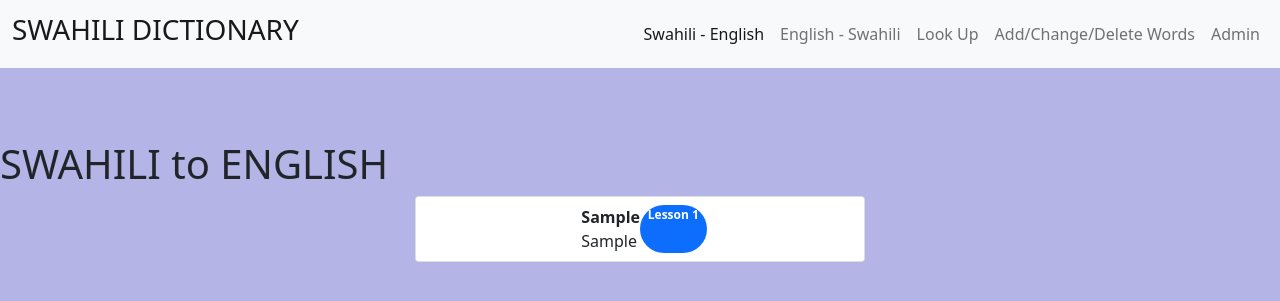
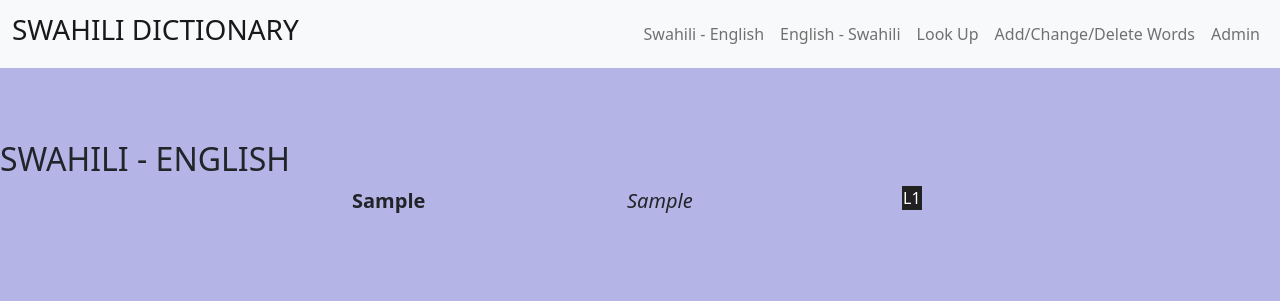
Before and after one commit to Qasper1974/swahili-english-vocab-tool, a Django app: page /ste/ in a window 1280 px wide. Shown: the top 301 px of the page. Run offline with Django 3.2, Linux system fonts and the light colour scheme; tables that the repository leaves empty hold one stand-in row (values such as "Sample post").

Commit message:
make up voc list

```diff
--- a/app/templates/home.html
+++ b/app/templates/home.html
@@ -20,7 +20,7 @@
       <div >
         <ul class="navbar-nav">
           <li class="nav-item">
-            <a class="nav-link active" href="ste">Swahili - English </a>
+            <a class="nav-link" href="ste">Swahili - English </a>
           </li>
           <li class="nav-item">
             <a class="nav-link" href="#">English - Swahili</a>
@@ -29,7 +29,7 @@
             <a class="nav-link" href="#">Look Up</a>
           </li>
           <li class="nav-item">
-            <a class="nav-link "  href="#">Add/Change/Delete Words</a>
+            <a class="nav-link "  href="create_word">Add/Change/Delete Words</a>
           </li>
           <li class="nav-item">
             <a class="nav-link "  href="admin/">Admin</a>
--- a/app/templates/swahili_to_english.html
+++ b/app/templates/swahili_to_english.html
@@ -1,17 +1,17 @@
     {% extends 'home.html' %}
     {% block content %}
 <br>
-   <h1>SWAHILI to ENGLISH</h1>
+   <h2>SWAHILI - ENGLISH</h2>
 
   {% for voc in voc %}
-<ul class="list-group mx-auto" style="width: 450px;">
-    <li class="list-group-item d-flex justify-content-center">
-      <div class="ms-2">
-        <div class="fw-bold">{{ voc.swahili_word }}</div>
-        <span>{{ voc.english_translation }}</span>
-      </div>
-      <span class="badge bg-primary rounded-pill">Lesson {{ voc.lesson }}</span>
-    </li>
-</ul>
+
+<div class="container" style="width: 600px;">
+    <div class="row">
+        <div class="fw-bold col" style="font-size: 20px; height: 40px;">{{ voc.swahili_word }} </div>
+        <div class="col"  style="font-size: 20px; font-style: italic; height: 40px;"> {{ voc.english_translation }} </div>
+        <div class="col-1" style="font-size: 16px;"><span style="color: rgb(255, 255, 255); background-color: rgb(33, 33, 34); padding: 1px;">L{{ voc.lesson }} </span></div>
+  </div>
+
+
 {% endfor %}
 {% endblock content %}
--- a/app/vocab/urls.py
+++ b/app/vocab/urls.py
@@ -6,5 +6,7 @@ from . import views
 urlpatterns = [
     path('admin/', admin.site.urls),
     path('ste/', views.ste),
+    path('create_word/', views.create_word),
+
     path('', views.home),
 ]
--- a/app/vocab/views.py
+++ b/app/vocab/views.py
@@ -2,6 +2,8 @@ from unicodedata import name
 from django.shortcuts import render
 
 from .models import Vocabulary
+# from sev import forms
+
 # Create your views here.
 
 def home(request):
@@ -11,3 +13,13 @@ def ste(request):
     voc = Vocabulary.objects.order_by('swahili_word')
     context = {'voc' : voc}
     return render(request, 'swahili_to_english.html', context)
+
+def create_word(request):
+    # form = forms.VocabularyForm()
+    # if request.method == 'POST':
+    #     form = form.VocabularyForm(request.POST)
+    #     if form.is_valid():
+    #         form.save()
+    #         # return redirect('home.html')
+    # context = {'form': form}
+    return render(request, 'vocab_form.html')
```
Also changed, not shown: app/templates/vocab_form.html (+8 -2 lines).
